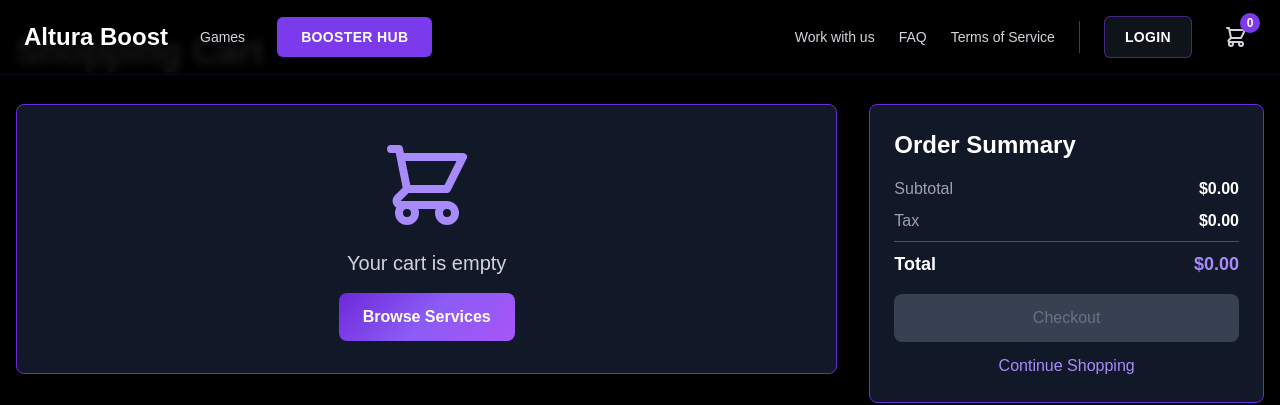
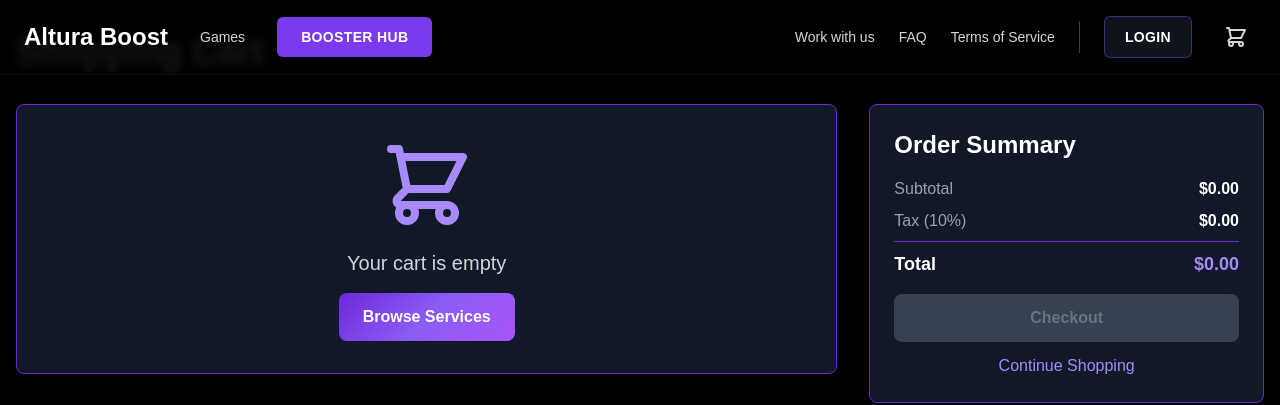
Before and after one commit to rosendot/altura-boost-site, a Next.js app: page /cart in a window 1280 px wide. Shown: the top 405 px of the page. Built offline with nearby package versions, Linux system fonts and the light colour scheme.

Commit message:
make cart frontend work with mock data

```diff
--- a/src/app/cart/page.tsx
+++ b/src/app/cart/page.tsx
@@ -1,6 +1,11 @@
+'use client';
+
 import Link from "next/link";
+import { useCart } from "@/contexts/CartContext";
 
 export default function CartPage() {
+  const { items, removeFromCart, updateQuantity, getTotalItems, getSubtotal, getTax, getTotal } = useCart();
+
   return (
     <main className="min-h-screen bg-black max-w-7xl mx-auto px-4 py-8">
       <h1 className="text-4xl font-bold mb-8 text-white">Shopping Cart</h1>
@@ -9,7 +14,8 @@
       <div className="grid grid-cols-1 lg:grid-cols-3 gap-8">
         {/* Cart Items */}
         <div className="lg:col-span-2">
-          {/* Empty Cart State */}
+          {getTotalItems() === 0 ? (
+            /* Empty Cart State */
             <div className="bg-gray-900 border border-primary-700 rounded-lg p-8 text-center">
               <svg
                 className="w-24 h-24 mx-auto mb-4 text-primary-400"
@@ -32,23 +38,67 @@
                 Browse Services
               </Link>
             </div>
-
-          {/* Sample Cart Item (for reference when implementing) */}
-          {/*
-          <div className="border rounded-lg p-6 mb-4">
+          ) : (
+            /* Cart Items List */
+            <div className="space-y-4">
+              {items.map((item) => (
+                <div
+                  key={item.id}
+                  className="bg-gray-900 border border-primary-700 rounded-lg p-6"
+                >
                   <div className="flex justify-between items-start">
                     <div className="flex-1">
-                <h3 className="text-xl font-semibold mb-2">Black Ops 7 - Weapon Leveling</h3>
-                <p className="text-gray-600 mb-2">5 Weapons to Max Level</p>
-                <p className="text-sm text-gray-500">Estimated completion: 2-3 days</p>
-              </div>
-              <div className="text-right">
-                <p className="text-2xl font-bold mb-2">$49.99</p>
-                <button className="text-red-600 hover:text-red-800 text-sm">Remove</button>
+                      <h3 className="text-xl font-semibold mb-2 text-white">
+                        {item.gameName}
+                      </h3>
+                      <p className="text-gray-400 mb-2 font-medium">{item.serviceName}</p>
+                      <p className="text-sm text-gray-500">
+                        Estimated completion: {item.deliveryTime}
+                      </p>
+
+                      {/* Quantity Controls */}
+                      <div className="flex items-center gap-3 mt-4">
+                        <span className="text-gray-400 text-sm">Quantity:</span>
+                        <div className="flex items-center gap-2">
+                          <button
+                            onClick={() => updateQuantity(item.id, item.quantity - 1)}
+                            className="w-8 h-8 bg-gray-800 hover:bg-gray-700 text-white rounded flex items-center justify-center transition"
+                          >
+                            -
+                          </button>
+                          <span className="w-12 text-center font-semibold text-white">
+                            {item.quantity}
+                          </span>
+                          <button
+                            onClick={() => updateQuantity(item.id, item.quantity + 1)}
+                            className="w-8 h-8 bg-gray-800 hover:bg-gray-700 text-white rounded flex items-center justify-center transition"
+                          >
+                            +
+                          </button>
                         </div>
                       </div>
                     </div>
-          */}
+                    <div className="text-right">
+                      <p className="text-2xl font-bold mb-2 text-primary-400">
+                        ${(item.price * item.quantity).toFixed(2)}
+                      </p>
+                      {item.quantity > 1 && (
+                        <p className="text-sm text-gray-500 mb-2">
+                          ${item.price.toFixed(2)} each
+                        </p>
+                      )}
+                      <button
+                        onClick={() => removeFromCart(item.id)}
+                        className="text-red-500 hover:text-red-400 text-sm font-medium transition"
+                      >
+                        Remove
+                      </button>
+                    </div>
+                  </div>
+                </div>
+              ))}
+            </div>
+          )}
         </div>
 
         {/* Order Summary */}
@@ -59,21 +109,31 @@
             <div className="space-y-2 mb-4">
               <div className="flex justify-between">
                 <span className="text-gray-400">Subtotal</span>
-                <span className="font-semibold text-white">$0.00</span>
+                <span className="font-semibold text-white">
+                  ${getSubtotal().toFixed(2)}
+                </span>
               </div>
               <div className="flex justify-between">
-                <span className="text-gray-400">Tax</span>
-                <span className="font-semibold text-white">$0.00</span>
+                <span className="text-gray-400">Tax (10%)</span>
+                <span className="font-semibold text-white">
+                  ${getTax().toFixed(2)}
+                </span>
               </div>
               <div className="border-t border-primary-700 pt-2 flex justify-between text-lg">
                 <span className="font-bold text-white">Total</span>
-                <span className="font-bold text-primary-400">$0.00</span>
+                <span className="font-bold text-primary-400">
+                  ${getTotal().toFixed(2)}
+                </span>
               </div>
             </div>
 
             <button
-              disabled
-              className="w-full py-3 bg-gray-700 text-gray-500 rounded-lg cursor-not-allowed mb-3"
+              disabled={getTotalItems() === 0}
+              className={`w-full py-3 rounded-lg mb-3 font-semibold transition ${
+                getTotalItems() === 0
+                  ? "bg-gray-700 text-gray-500 cursor-not-allowed"
+                  : "gradient-purple text-white hover:opacity-90"
+              }`}
             >
               Checkout
             </button>
--- a/src/app/games/[gameId]/page.tsx
+++ b/src/app/games/[gameId]/page.tsx
@@ -1,5 +1,8 @@
+'use client';
+
 import Link from "next/link";
 import { notFound } from "next/navigation";
+import { useCart } from "@/contexts/CartContext";
 
 // Mock game data with detailed information
 const gamesData: Record<string, GameData> = {
@@ -74,17 +77,29 @@
   features: string[];
 }
 
-export default async function GameDetailPage({
+export default function GameDetailPage({
   params,
 }: {
-  params: Promise<{ gameId: string }>;
+  params: { gameId: string };
 }) {
-  const { gameId } = await params;
+  const { gameId } = params;
   const game = gamesData[gameId];
+  const { addToCart } = useCart();
 
   if (!game) {
     notFound();
   }
+
+  const handleAddToCart = (service: Service) => {
+    addToCart({
+      id: `${game.id}-${service.id}`,
+      gameId: game.id,
+      gameName: game.title,
+      serviceName: service.name,
+      price: parseFloat(service.price.replace('$', '')),
+      deliveryTime: service.duration,
+    });
+  };
 
   return (
     <main className="min-h-screen bg-black">
@@ -173,7 +188,10 @@
                 <div className="text-sm text-gray-500">⏱️ {service.duration}</div>
               </div>
 
-              <button className="w-full py-3 px-4 gradient-purple text-white font-semibold rounded-lg hover:opacity-90 transition-opacity">
+              <button
+                onClick={() => handleAddToCart(service)}
+                className="w-full py-3 px-4 gradient-purple text-white font-semibold rounded-lg hover:opacity-90 transition-opacity"
+              >
                 Order Now
               </button>
             </div>
--- a/src/app/layout.tsx
+++ b/src/app/layout.tsx
@@ -1,6 +1,7 @@
 import "./globals.css";
 import Navbar from "@/components/Navbar";
 import Footer from "@/components/Footer";
+import { CartProvider } from "@/contexts/CartContext";
 
 export const metadata = {
   title: "Altura Boost",
@@ -11,9 +12,11 @@
   return (
     <html lang="en">
       <body>
-        <Navbar />
-        {children}
-        <Footer />
+        <CartProvider>
+          <Navbar />
+          {children}
+          <Footer />
+        </CartProvider>
       </body>
     </html>
   );
--- a/src/components/Navbar.tsx
+++ b/src/components/Navbar.tsx
@@ -1,6 +1,10 @@
+'use client';
+
 import Link from "next/link";
+import { useCart } from "@/contexts/CartContext";
 
 export default function Navbar() {
+  const { getTotalItems } = useCart();
   return (
     <nav className="fixed top-0 left-0 right-0 w-full py-4 px-6 border-b border-primary-900/20 bg-black/90 backdrop-blur-sm shadow-lg z-50">
       <div className="max-w-[1400px] mx-auto flex items-center justify-between gap-8">
@@ -66,9 +70,11 @@
             <svg className="w-6 h-6 text-gray-300 group-hover:text-primary-400 transition-colors duration-200" fill="none" stroke="currentColor" viewBox="0 0 24 24">
               <path strokeLinecap="round" strokeLinejoin="round" strokeWidth={2} d="M3 3h2l.4 2M7 13h10l4-8H5.4M7 13L5.4 5M7 13l-2.293 2.293c-.63.63-.184 1.707.707 1.707H17m0 0a2 2 0 100 4 2 2 0 000-4zm-8 2a2 2 0 11-4 0 2 2 0 014 0z" />
             </svg>
-            <span className="absolute -top-1 -right-1 bg-primary-600 text-white text-xs rounded-full w-5 h-5 flex items-center justify-center font-bold shadow-lg">
-              0
-            </span>
+            {getTotalItems() > 0 && (
+              <span className="absolute -top-1 -right-1 bg-primary-600 text-white text-xs rounded-full w-5 h-5 flex items-center justify-center font-bold shadow-lg">
+                {getTotalItems()}
+              </span>
+            )}
           </Link>
         </div>
       </div>
--- /dev/null
+++ b/src/contexts/CartContext.tsx
@@ -0,0 +1,137 @@
+'use client';
+
+import React, { createContext, useContext, useState, useEffect, ReactNode } from 'react';
+
+export interface CartItem {
+  id: string;
+  gameId: string;
+  gameName: string;
+  serviceName: string;
+  price: number;
+  deliveryTime: string;
+  quantity: number;
+}
+
+interface CartContextType {
+  items: CartItem[];
+  addToCart: (item: Omit<CartItem, 'quantity'>) => void;
+  removeFromCart: (id: string) => void;
+  updateQuantity: (id: string, quantity: number) => void;
+  clearCart: () => void;
+  getTotalItems: () => number;
+  getSubtotal: () => number;
+  getTax: () => number;
+  getTotal: () => number;
+}
+
+const CartContext = createContext<CartContextType | undefined>(undefined);
+
+export const useCart = () => {
+  const context = useContext(CartContext);
+  if (!context) {
+    throw new Error('useCart must be used within a CartProvider');
+  }
+  return context;
+};
+
+interface CartProviderProps {
+  children: ReactNode;
+}
+
+export const CartProvider: React.FC<CartProviderProps> = ({ children }) => {
+  const [items, setItems] = useState<CartItem[]>([]);
+  const [isLoaded, setIsLoaded] = useState(false);
+
+  // Load cart from localStorage on mount
+  useEffect(() => {
+    const savedCart = localStorage.getItem('altura-boost-cart');
+    if (savedCart) {
+      try {
+        setItems(JSON.parse(savedCart));
+      } catch (error) {
+        console.error('Failed to load cart from localStorage:', error);
+      }
+    }
+    setIsLoaded(true);
+  }, []);
+
+  // Save cart to localStorage whenever it changes
+  useEffect(() => {
+    if (isLoaded) {
+      localStorage.setItem('altura-boost-cart', JSON.stringify(items));
+    }
+  }, [items, isLoaded]);
+
+  const addToCart = (newItem: Omit<CartItem, 'quantity'>) => {
+    setItems((prevItems) => {
+      // Check if item already exists
+      const existingItemIndex = prevItems.findIndex((item) => item.id === newItem.id);
+
+      if (existingItemIndex !== -1) {
+        // Update quantity if item exists
+        const updatedItems = [...prevItems];
+        updatedItems[existingItemIndex].quantity += 1;
+        return updatedItems;
+      } else {
+        // Add new item with quantity 1
+        return [...prevItems, { ...newItem, quantity: 1 }];
+      }
+    });
+  };
+
+  const removeFromCart = (id: string) => {
+    setItems((prevItems) => prevItems.filter((item) => item.id !== id));
+  };
+
+  const updateQuantity = (id: string, quantity: number) => {
+    if (quantity <= 0) {
+      removeFromCart(id);
+      return;
+    }
+
+    setItems((prevItems) =>
+      prevItems.map((item) =>
+        item.id === id ? { ...item, quantity } : item
+      )
+    );
+  };
+
+  const clearCart = () => {
+    setItems([]);
+  };
+
+  const getTotalItems = () => {
+    return items.reduce((total, item) => total + item.quantity, 0);
+  };
+
+  const getSubtotal = () => {
+    return items.reduce((total, item) => total + item.price * item.quantity, 0);
+  };
+
+  const getTax = () => {
+    // 10% tax rate for frontend display (adjust as needed)
+    return getSubtotal() * 0.1;
+  };
+
+  const getTotal = () => {
+    return getSubtotal() + getTax();
+  };
+
+  return (
+    <CartContext.Provider
+      value={{
+        items,
+        addToCart,
+        removeFromCart,
+        updateQuantity,
+        clearCart,
+        getTotalItems,
+        getSubtotal,
+        getTax,
+        getTotal,
+      }}
+    >
+      {children}
+    </CartContext.Provider>
+  );
+};
```
Lines whose indentation alone changed are shown as unchanged.
